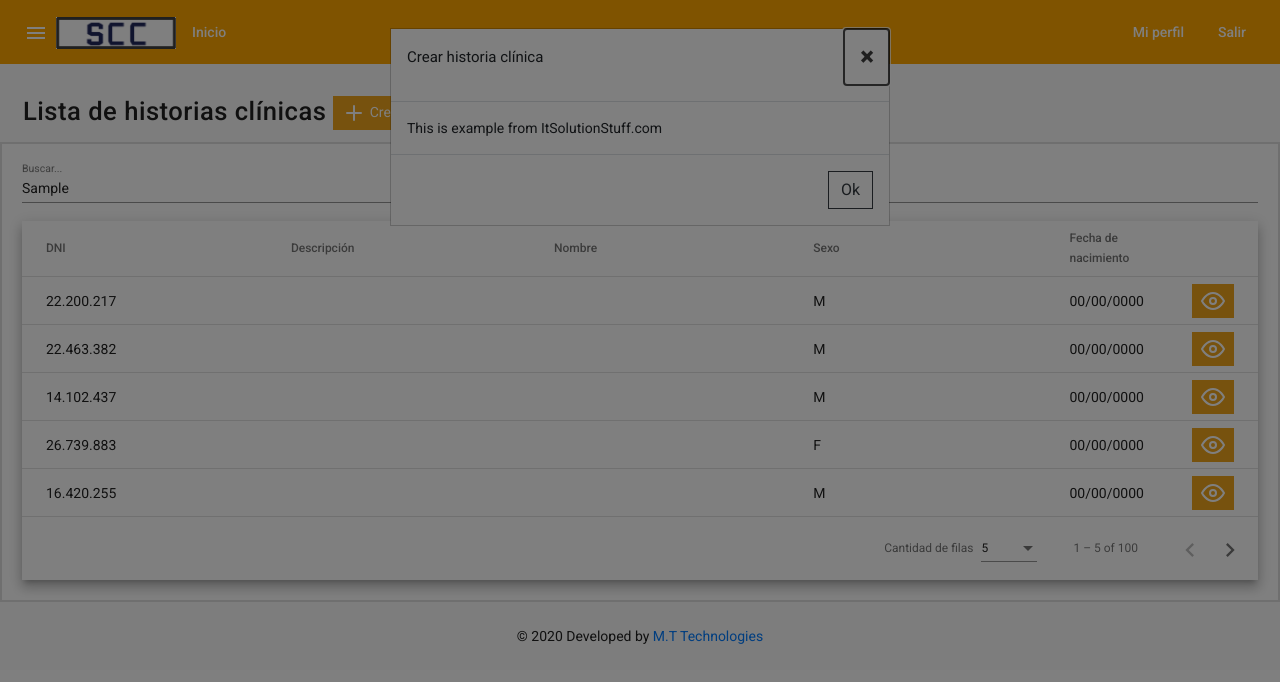
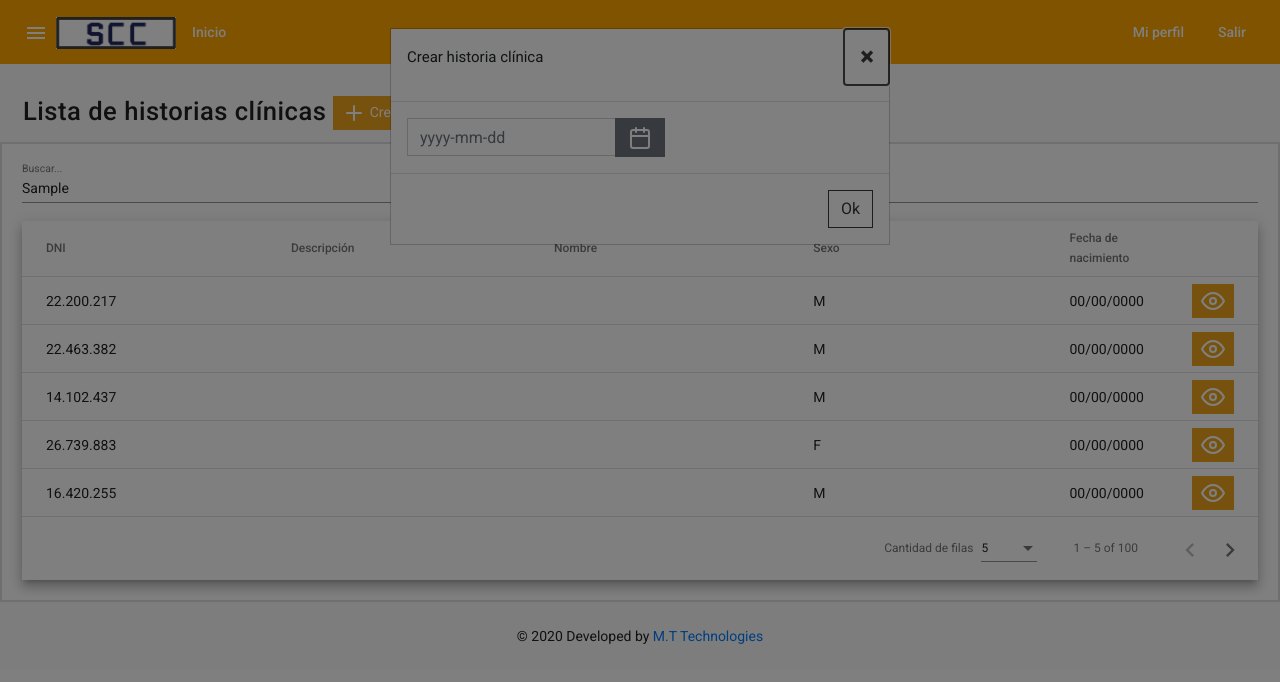
Before and after one commit to IgnacioVeiga/scc-web, an Angular app: page /inicio in a window 1280 px wide. Both pictures are taken after typing "Sample" into the empty fields and a click on the button "Crear". Shown: the top 682 px of the page. Built offline with nearby package versions, Linux system fonts and the light colour scheme.

Commit message:
date-picker en modal

```diff
--- a/src/app/inicio/inicio.component.html
+++ b/src/app/inicio/inicio.component.html
@@ -81,7 +81,19 @@
         </button>
     </div>
     <div class="modal-body">
-        This is example from ItSolutionStuff.com
+        <form class="form-inline">
+            <div class="form-group">
+              <div class="input-group">
+                <input class="form-control" placeholder="yyyy-mm-dd"
+                       name="dp" [(ngModel)]="model" ngbDatepicker #d="ngbDatepicker">
+                <div class="input-group-append">
+                  <button class="btn btn-secondary" (click)="d.toggle()" type="button">
+                      <i data-feather="calendar"></i>
+                  </button>
+                </div>
+              </div>
+            </div>
+          </form>
     </div>
     <div class="modal-footer">
         <button type="button" class="btn btn-outline-dark" (click)="modal.close()">Ok</button>
@@ -96,7 +108,17 @@
         </button>
     </div>
     <div class="modal-body">
-        This is example from ItSolutionStuff.com
+        <form class="form-inline">
+            <div class="form-group">
+              <div class="input-group">
+                <input class="form-control" placeholder="yyyy-mm-dd"
+                       name="dp" [(ngModel)]="model" ngbDatepicker #d="ngbDatepicker">
+                <div class="input-group-append">
+                  <button class="btn btn-outline-secondary calendar" (click)="d.toggle()" type="button"></button>
+                </div>
+              </div>
+            </div>
+          </form>
     </div>
     <div class="modal-footer">
         <button type="button" class="btn btn-outline-dark" (click)="modal.close()">Ok</button>
--- a/src/app/inicio/inicio.component.ts
+++ b/src/app/inicio/inicio.component.ts
@@ -20,6 +20,7 @@ export class InicioComponent implements OnInit, AfterViewInit {
     'fechaDeNacimiento',
     'ver'
   ];
+  model;
   dataSource: MatTableDataSource<HistoriaClinica>;
   @ViewChild(MatPaginator, { static: true }) paginator: MatPaginator;
   @ViewChild(MatSort, { static: true }) sort: MatSort;
@@ -54,10 +55,12 @@ export class InicioComponent implements OnInit, AfterViewInit {
 
   crear(content) {
     this.modalService.open(content)
+    Feather.replace();
   }
 
   ver(content){
     this.modalService.open(content)
+    Feather.replace();
   }
 
 }
```
